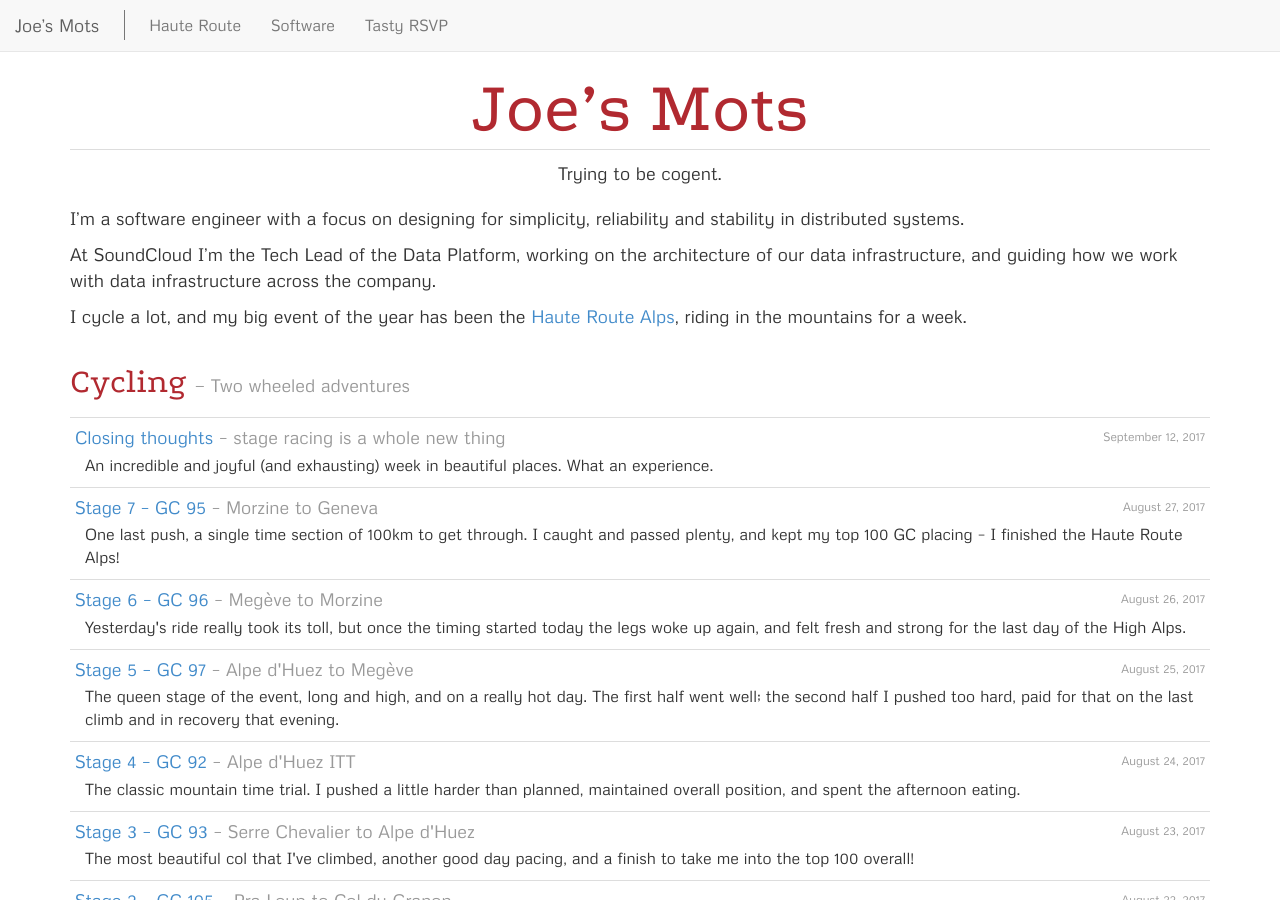
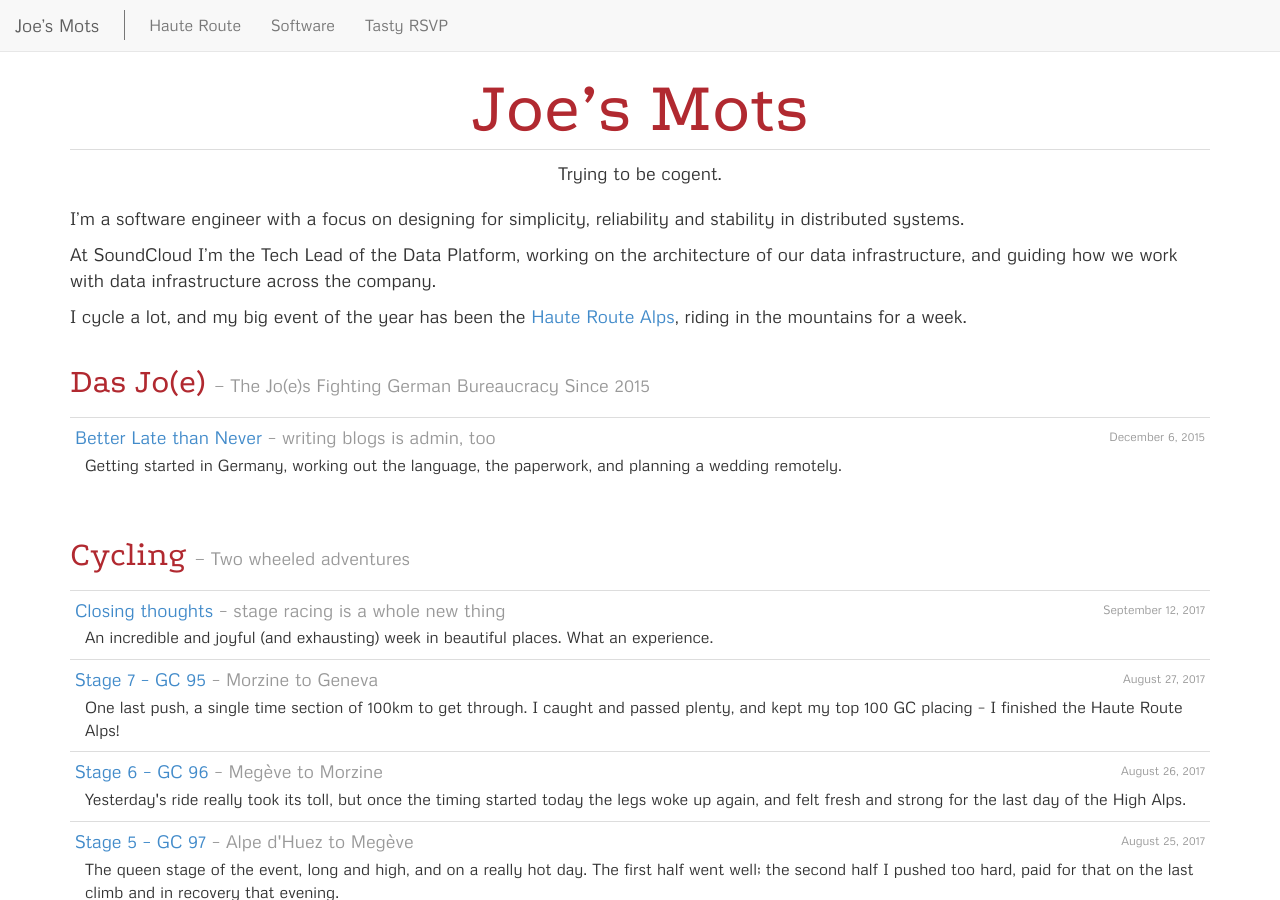
Before and after one commit to joekearney/joekearney.github.io, a Jekyll site: the page built from index.html, in a window 1280 px wide and 900 px high. Built offline with Jekyll 4.4.1, drawn with Linux system fonts in a browser that asks for light colours.

Commit message:
rename germany tag to das-jo-e

```diff
--- a/_config.yml
+++ b/_config.yml
@@ -32,7 +32,7 @@ haute_route_stage_home_page: http://www.hauteroute.org/events/view-stage/stage-1
 enumerable-tags:
 - honeyment
 - tasty-rsvps
-- germany
+- das-jo-e
 - software
 - just-in-time
 
@@ -68,11 +68,11 @@ cycling:
   tag_description: "Two wheeled adventures"
   tag_name: "Cycling"
   tag_short_name: "Cycling"
-germany:
+das-jo-e:
   tag_name: "Das Jo(e)"
-  tag_short_name: "Germany"
+  tag_short_name: "Das Jo(e)"
   tag_description: "The Jo(e)s Fighting German Bureaucracy Since 2015"
-  index_path: "germany-index"
+  index_path: "das-jo-e-index"
 just-in-time:
   tag_name: "Just In Time"
   index_path: "just-in-time"
--- a/_data/series.yml
+++ b/_data/series.yml
@@ -23,11 +23,11 @@
   tag_short_name: "Cycling"
   index_path: "cycling-index"
 
-- series_tag: "germany"
+- series_tag: "das-jo-e"
   tag_name: "Das Jo(e)"
-  tag_short_name: "Germany"
+  tag_short_name: "Das Jo(e)"
   tag_description: "The Jo(e)s Fighting German Bureaucracy Since 2015"
-  index_path: "germany-index"
+  index_path: "das-jo-e-index"
 
 - series_tag: "just-in-time"
   tag_name: "Just In Time"
--- a/_includes/auto-tag-index-link.html
+++ b/_includes/auto-tag-index-link.html
@@ -15,8 +15,8 @@
     <a href="/{{site.honeyment.index_path}}">{{site.honeyment.tag_name}} index</a>
   {% elsif page.tags contains 'tasty-rsvps' %}
     <a href="/{{site.tasty-rsvps.index_path}}">{{site.tasty-rsvps.tag_name}} index</a>
-  {% elsif page.tags contains 'germany' %}
-    <a href="/{{site.germany.index_path}}">{{site.germany.tag_name}} index</a>
+  {% elsif page.tags contains 'das-jo-e' %}
+    <a href="/{{site.das-jo-e.index_path}}">{{site.das-jo-e.tag_name}} index</a>
   {% elsif page.tags contains 'software' %}
     <a href="/{{site.software.index_path}}">{{site.software.tag_short_name}} index</a>
   {% elsif page.tags contains 'haute-route' %}
--- a/_layouts/layout.html
+++ b/_layouts/layout.html
@@ -17,8 +17,8 @@ layout: compress
     {% assign meta_description = site.tasty-rsvps.tag_description %}
   {% elsif page.tags contains 'software' %}
     {% assign meta_description = site.software.tag_description %}
-  {% elsif page.tags contains 'germany' %}
-    {% assign meta_description = site.germany.tag_description %}
+  {% elsif page.tags contains 'das-jo-e' %}
+    {% assign meta_description = site.das-jo-e.tag_description %}
   {% elsif page.description %}
     {% assign meta_description = page.description %}
   {% else %}
@@ -34,7 +34,7 @@ layout: compress
   <link rel="alternate" type="application/atom+xml" title="{{site.software.tag_name}}" href="/feeds/atom-software.xml">
   <link rel="alternate" type="application/atom+xml" title="{{site.honeyment.tag_name}}" href="/feeds/atom-honeyment.xml">
   <link rel="alternate" type="application/atom+xml" title="{{site.tasty-rsvps.tag_name}}" href="/feeds/atom-tasty-rsvps.xml">
-  <link rel="alternate" type="application/atom+xml" title="{{site.germany.tag_name}}" href="/feeds/atom-germany.xml">
+  <link rel="alternate" type="application/atom+xml" title="{{site.das-jo-e.tag_name}}" href="/feeds/atom-das-jo-e.xml">
 
   <link href="/css/up.css" rel="stylesheet" type='text/css'>
   <link href="/css/main.css" rel="stylesheet" type='text/css'>
--- a/_posts/germany/2015-12-06-better-late-than-never.md
+++ b/_posts/das-jo-e/2015-12-06-better-late-than-never.md
@@ -2,10 +2,11 @@
 layout: post
 title: "Better Late than Never"
 description: "writing blogs is admin, too"
+meta_description: "Getting started in Germany, working out the language, the paperwork, and planning a wedding remotely."
 categories:
 - post
 tags:
-- germany
+- das-jo-e
 status: publish
 type: post
 published: true
--- /dev/null
+++ b/feeds/atom-das-jo-e.xml
@@ -0,0 +1,4 @@
+---
+layout: null
+---
+{% include atom-for-tag.xml tag='das-jo-e' title=site.das-jo-e.tag_name description=site.das-jo-e.tag_description sectionPath=site.das-jo-e.index_path %}
--- a/feeds/atom-germany.xml
+++ /dev/null
@@ -1,4 +0,0 @@
----
-layout: null
----
-{% include atom-for-tag.xml tag='germany' title=site.germany.tag_name description=site.germany.tag_description sectionPath=site.germany.index_path %}
--- a/index.html
+++ b/index.html
@@ -25,6 +25,12 @@ sitemap:
   <div class="row">
     <div class="col-md-12">
       {{ c | markdownify }}
+    </div>
+  </div>
+
+  <div class="row">
+    <div class="col-md-12">
+      {% include short-toc-by-tag.html tag='das-jo-e' title=site.das-jo-e.tag_name numPosts='11' description=site.das-jo-e.tag_description showLongDescription='true' showAuthor='false' showSeriesPages='true' showDrafts='true' %}
     </div>
   </div>
 
```
Also changed, not shown: _posts/das-jo-e/2015-11-17-das-jo-e-index.md (added, +16 -0 lines), _posts/germany/2015-11-17-germany-index.md (deleted, +0 -16 lines).
